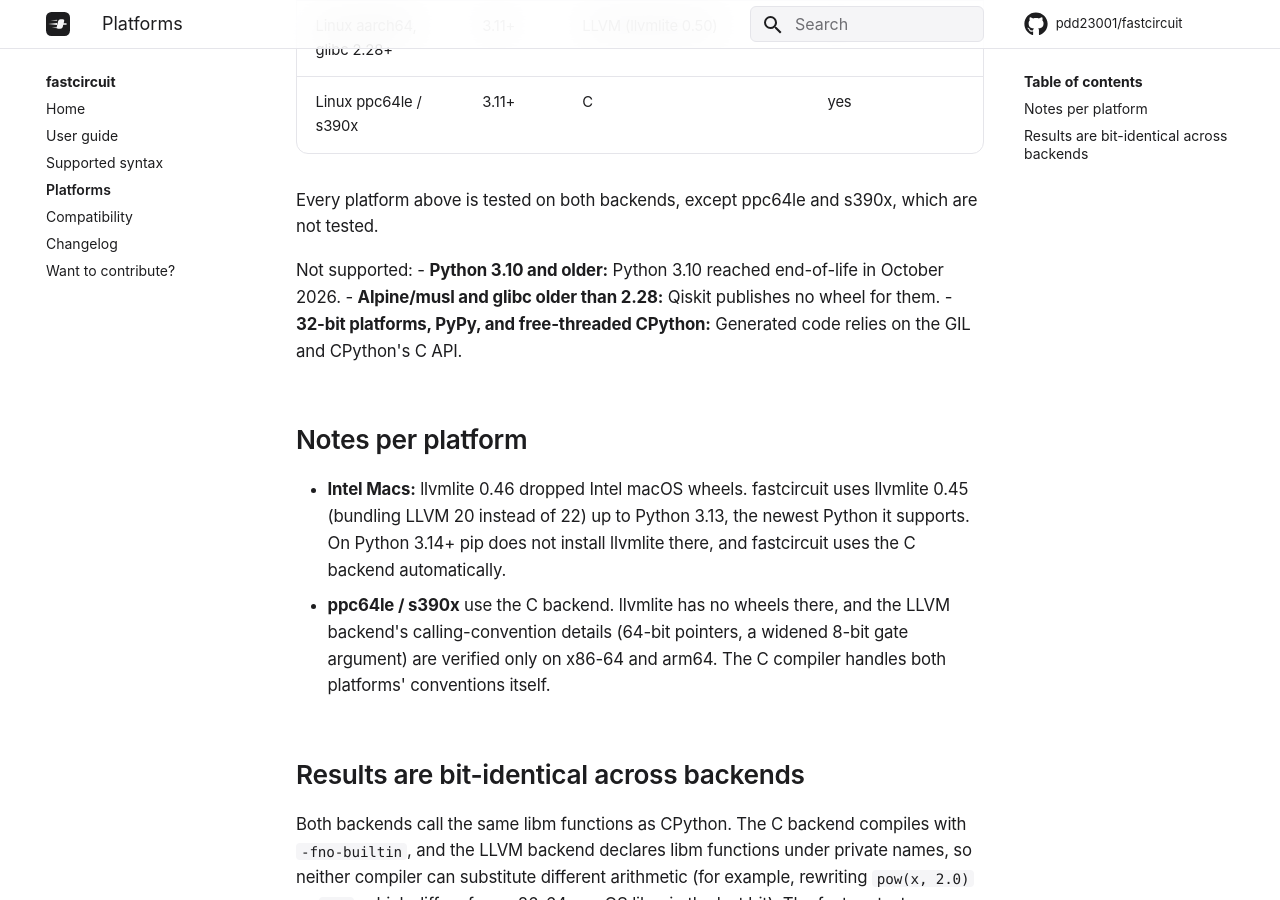
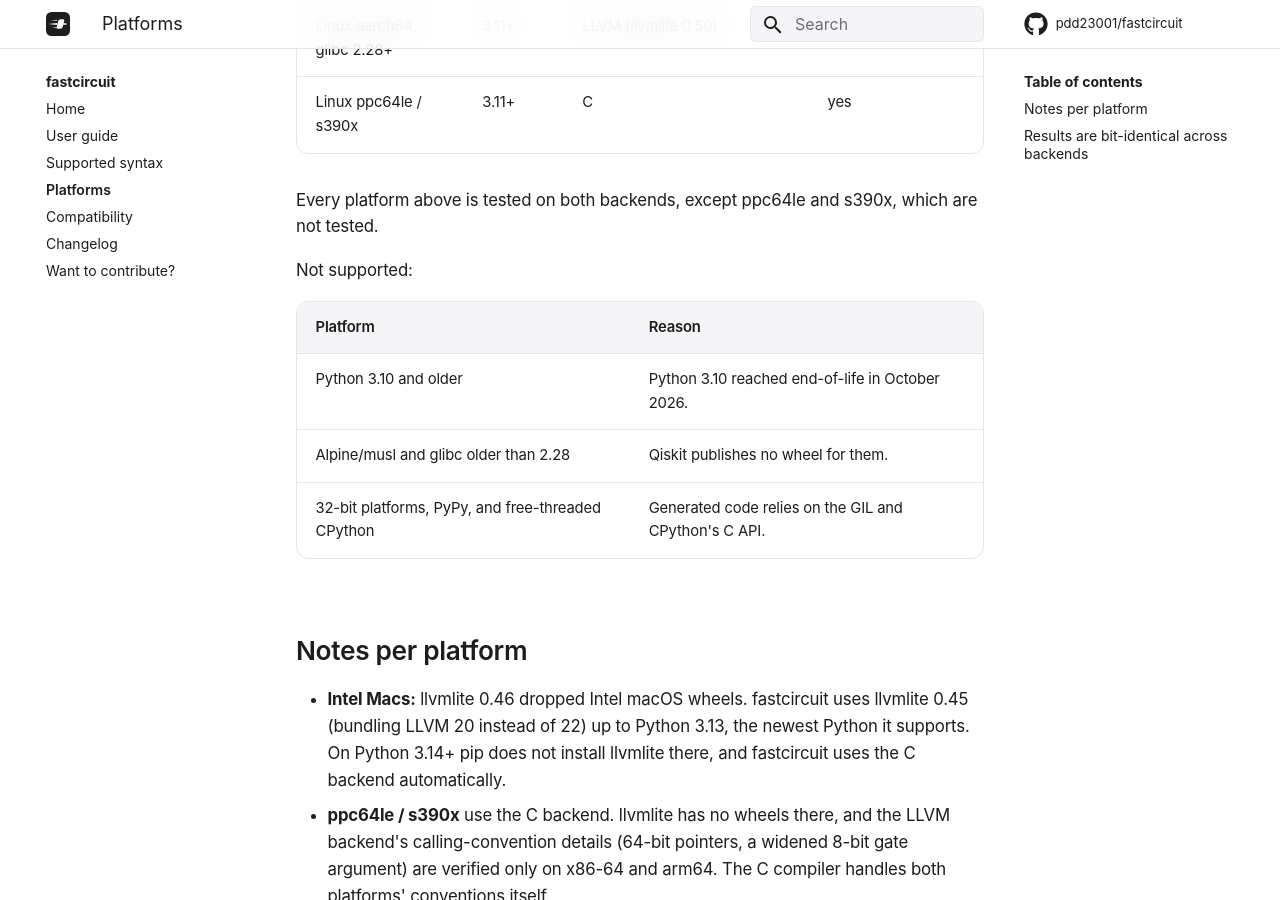
Before and after one commit to pdd23001/fastcircuit, an MkDocs documentation site: the page built from docs/platforms.md, in a window 1280 px wide and 900 px high, scrolled down 936 px. Built offline with MkDocs 1.6.1 and Material for MkDocs 9.7.7, drawn with Linux system fonts in a browser that asks for light colours; comment, search, counter and statistics services are not loaded.

Commit message:
docs: unsupported platforms as a table with the reason for each

```diff
--- a/docs/platforms.md
+++ b/docs/platforms.md
@@ -28,10 +28,12 @@ Every platform above is tested on both backends, except ppc64le and s390x, which
 are not tested.
 
 Not supported:
-- **Python 3.10 and older:** Python 3.10 reached end-of-life in October 2026.
-- **Alpine/musl and glibc older than 2.28:** Qiskit publishes no wheel for them.
-- **32-bit platforms, PyPy, and free-threaded CPython:** Generated code relies on the
-  GIL and CPython's C API.
+
+| Platform | Reason |
+|---|---|
+| Python 3.10 and older | Python 3.10 reached end-of-life in October 2026. |
+| Alpine/musl and glibc older than 2.28 | Qiskit publishes no wheel for them. |
+| 32-bit platforms, PyPy, and free-threaded CPython | Generated code relies on the GIL and CPython's C API. |
 
 ## Notes per platform
 
```
